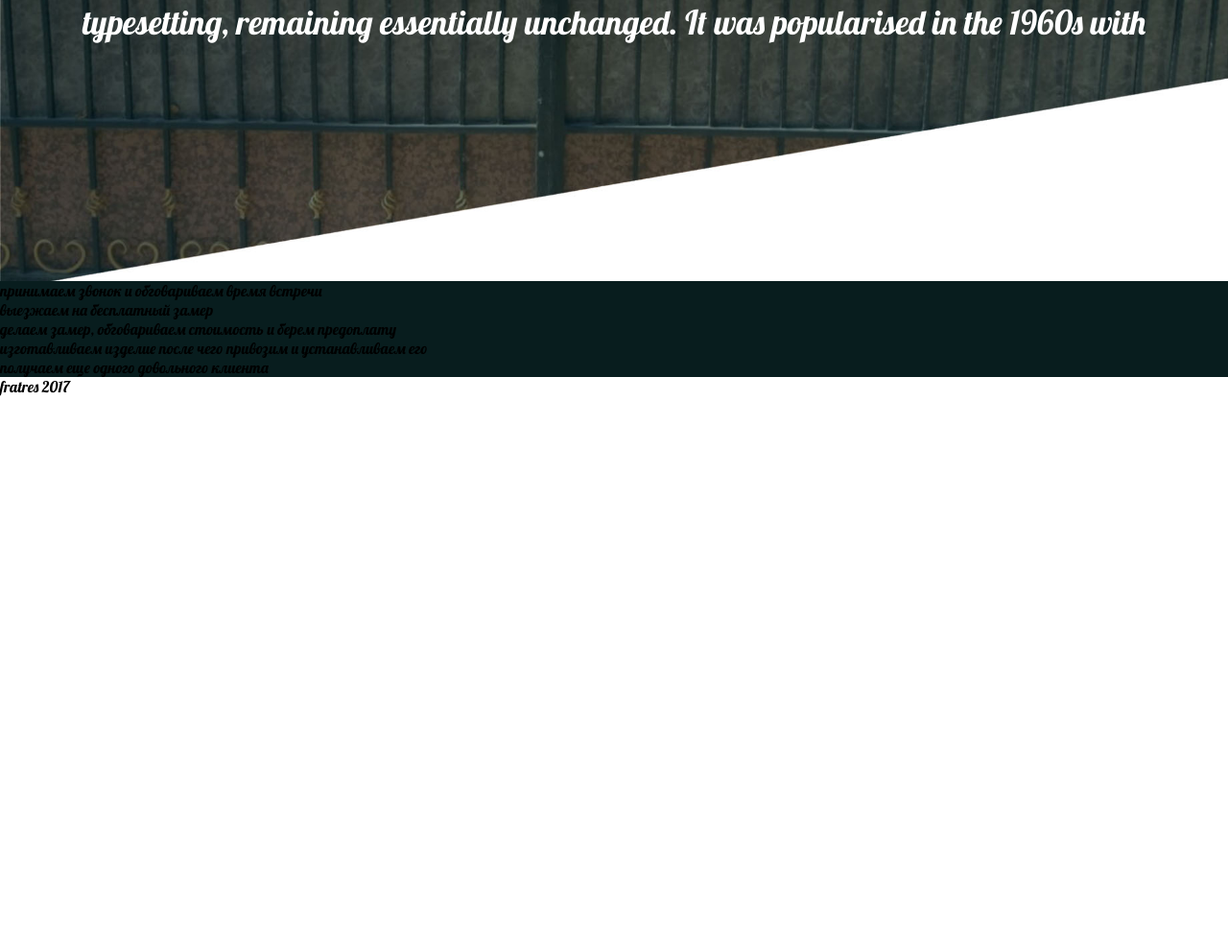
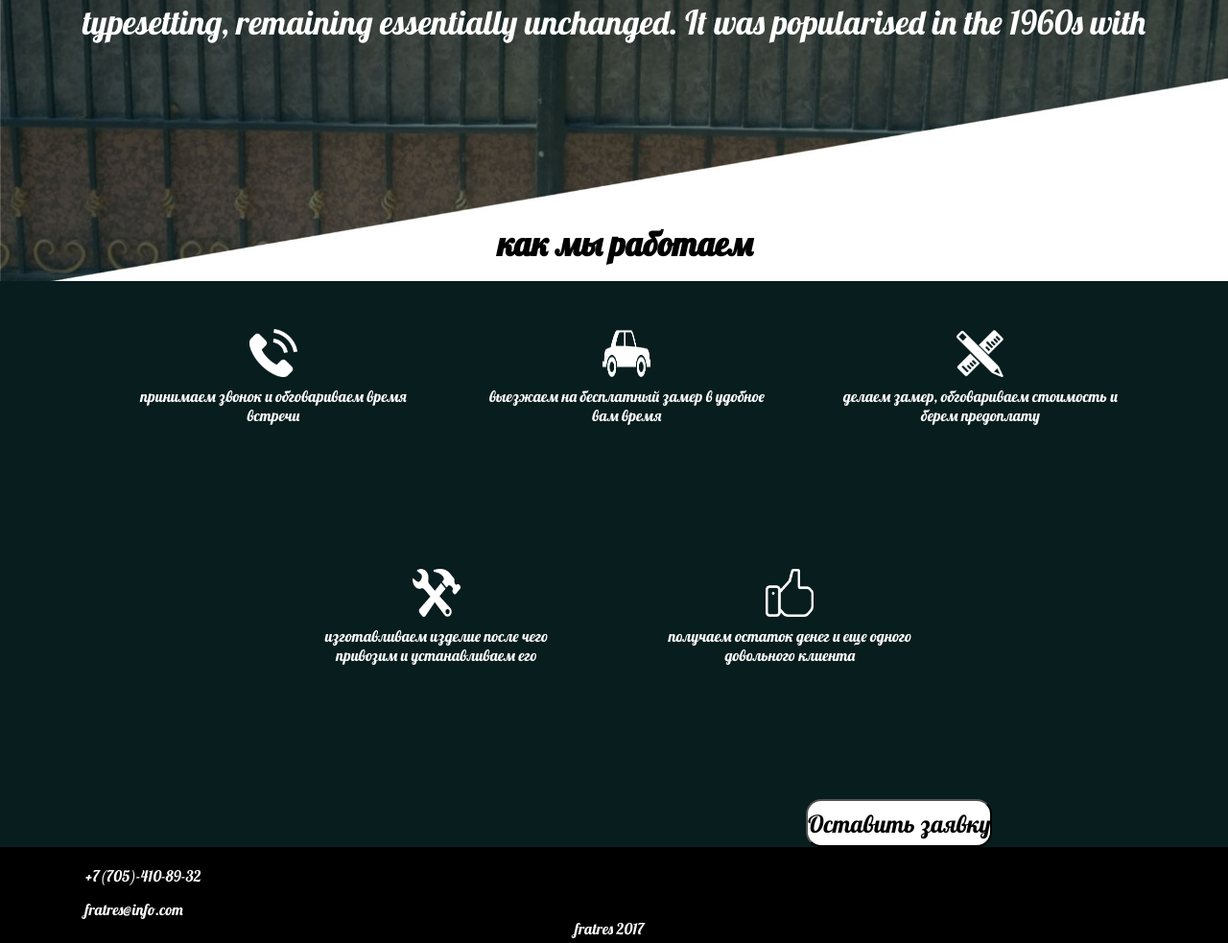
Before and after one commit to Nikkaido/jff, a PHP site: page / in a window 1280 px wide. Shown: the part 1845-2828 px from the top of the page at 96% size. Before the commit the page ends 2258 px from the top, so only its background shows below. Run offline with PHP 8.4, Linux system fonts and the light colour scheme.

Commit message:
end verst sh

```diff
--- a/index.html
+++ b/index.html
@@ -73,48 +73,52 @@
 				<p class="wraper">Lorem Ipsum is simply dummy text of the printing <br>and typesetting industry. <br>Lorem Ipsum has been the industry's standard dummy text ever since the 1500s,<br> when an unknown printer took a galley of type and scrambled it to make <br>a type specimen book. It has survived not only five centuries, but also the leap into electronic <br>	 typesetting, remaining essentially unchanged. It was popularised in the 1960s with</p>
 			</div>
 		</section>
+
 		<section class="how-work">
+			<h2>как мы работаем</h2>
+			<div class="wraper line">
 				<div class="one">
-				<img src="" alt="">
-				<p>принимаем звонок
-				 и обговариваем время встречи</p>
+					<img src="./images/call.png" alt="прием звонка">
+					<p>принимаем звонок и обговариваем время встречи</p>
 				</div>
 				<div class="two">
-				<img src="" alt="">
-				<p>выезжаем на бесплатный замер</p>
+					<img src="./images/machine.png" alt="выезжаем на замер">
+					<p>выезжаем на бесплатный замер в удобное вам время</p>
 				</div>
 				<div class="three">
-				<img src="" alt="">
+					<img src="./images/measure.png" alt="делаем замер">
 					<p>делаем замер, обговариваем стоимость и берем предоплату</p>
 				</div>
 				<div class="four">
-				<img src="" alt="">
+					<img src="./images/work.png" alt="делаем изделие">
 					<p>изготавливаем изделие после чего привозим и устанавливаем его</p>
 				</div>
-			<dil class="five">
-				<img src="" alt="">
-				<p>получаем еще одного довольного клиента</p>
-			</dil>
+				<div class="five">
+					<img src="./images/done.png" alt="довольный клиент">
+					<p>получаем остаток денег и еще одного довольного клиента</p>
+				</div><br>
 				<div class="btn">
-				<a href=""></a>
+					<input type="button" class="btn-head btn-work" value="Оставить заявку">
 				</div>
-
+			</div>
 		</section>
 		<footer class="footer">
-	<!-- 	<div class="info">
-				<div class="number">
+			<div class="wraper">
+				<div class="info-foot">
+					<div class="number-foot">
 						<img src="" alt="">
 						<a href="#">+7(705)-410-89-32</a>
 					</div>
-				<div class="email">
+					<div class="email-foot">
 						<img src="" alt="">
 						<a href="#">fratres@info.com</a>
 					</div>
-			</div> -->
+				</div>
 				<div class="btn">
 					<a href=""></a>
 				</div>
 				<div class="copy">fratres 2017</div>
+			</div>
 		</footer>
 		<script>document.write('<script src="http://' + (location.host || 'localhost').split(':')[0] + ':35729/livereload.js?snipver=1"></' + 'script>')</script>
 	</body>
--- a/style.css
+++ b/style.css
@@ -187,3 +187,56 @@ input[type="text"]{
 .how-work{
 	background-color:#081d1e;
 }
+.how-work h2{
+	position: absolute;
+	margin: -61px 0 0 40.5%;
+	font-size: 35px;
+}
+.line div p{
+	color:white;
+	margin-top: 10px;
+	margin-bottom: 100px;
+	text-align: center;
+}
+.line div img{
+	width: 50px;
+	height: 50px;
+/*	position: relative;
+	left: 135px;*/
+}
+.line div{
+	margin-top: 50px;
+	width: 300px;
+	display:inline-flex;
+	justify-content: space-around;
+	margin-left: 65px;
+	flex-wrap:wrap;
+}
+.four{
+	padding-left: 170px;
+}
+.btn-work{
+	background-color: white;
+	margin: -10px 0px 0px 235%;
+}
+/*--------------------footer--------------------------*/
+.footer{
+	background-color: black;
+	height: 100px;
+}
+.email-foot{
+	margin-top: 15px;
+	margin-left: 15px;
+}
+.number-foot{
+	margin-left: 15px;
+	padding-top:20px;
+}
+.email-foot a, .number-foot a{
+	color:white;
+	text-decoration: none;
+}
+.copy{
+	color:white;
+	margin: 0 0 0 46.4%;
+}
```
Also changed, not shown: site/index.html (deleted, +0 -109 lines), site/style.css (deleted, +0 -46 lines), site/fonts/lobster.ttf (deleted), site/images/arrow-btn.png (deleted), site/images/cat.png (deleted), site/images/h-bg.png (deleted), site/images/us-bg.jpg (deleted), 2 other files. Lines whose indentation alone changed are shown as unchanged.
